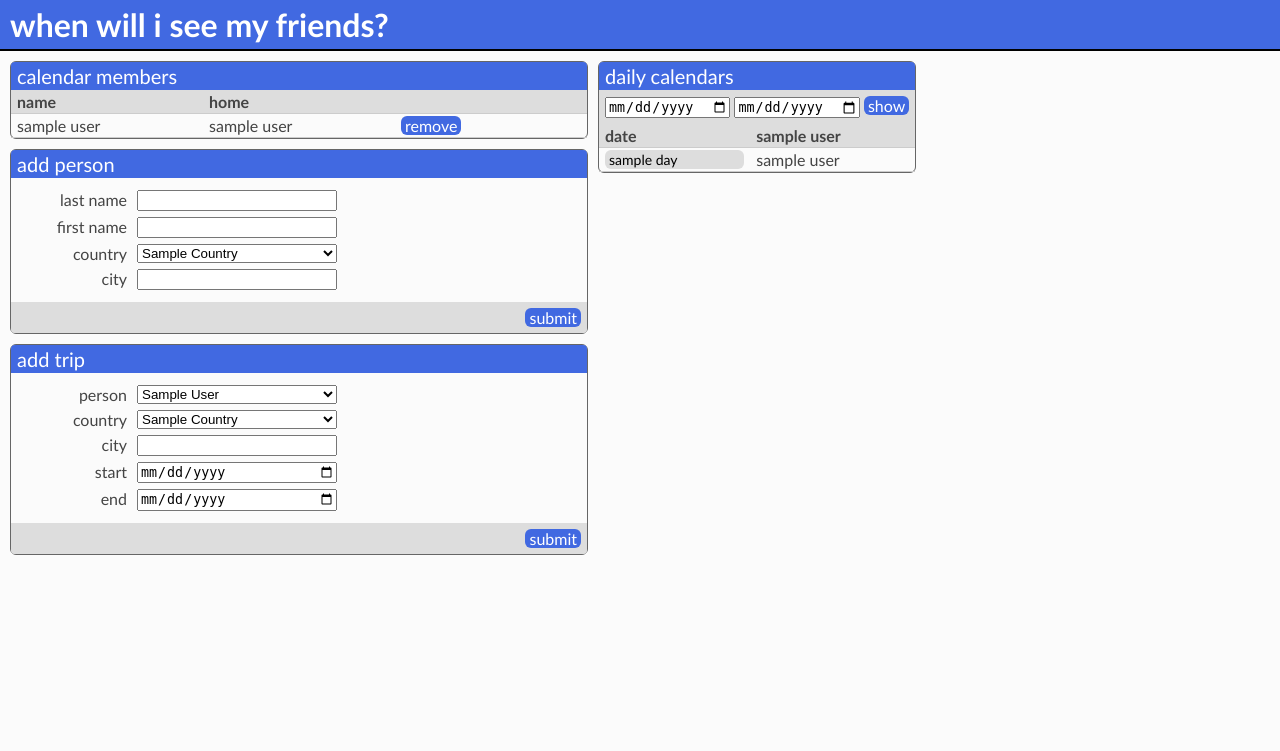
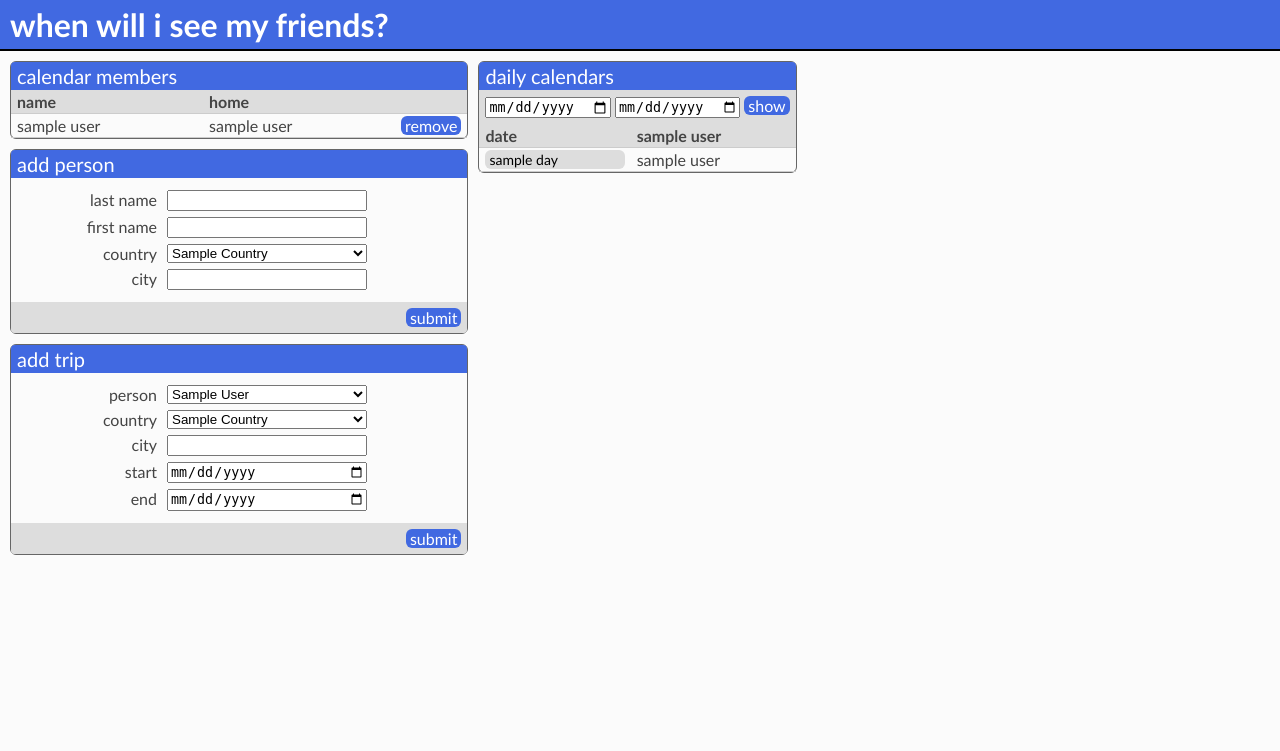
Before and after one commit to ahilbers/calendar, a Flask app: template schedules/frontend/templates/home.html in a window 1280 px wide. Shown: the top 751 px of the page. Run offline with Flask 3, Linux system fonts and the light colour scheme; the template is opened without the code that fills it: most values are stand-ins (such as "Sample title", 1, 10 or a date in 2020).

Commit message:
clean up frontend

```diff
--- a/schedules/frontend/static/style.css
+++ b/schedules/frontend/static/style.css
@@ -95,7 +95,7 @@ th {
     margin: 6px 0px;
 }
 .form-row label {
-    width: 100px;
+    width: 130px;
     text-align: right;
     margin: 0px 10px;
 }
@@ -112,6 +112,9 @@ th {
 }
 .calendar-members-table th, .calendar-members-table td {
     width: 180px;
+}
+.calendar-members-table th:last-child, .calendar-members-table td:last-child {
+    width: 60px;  /* Last column is usually a button, make its size adjust */
 }
 
 /* daily calendars table */
```
